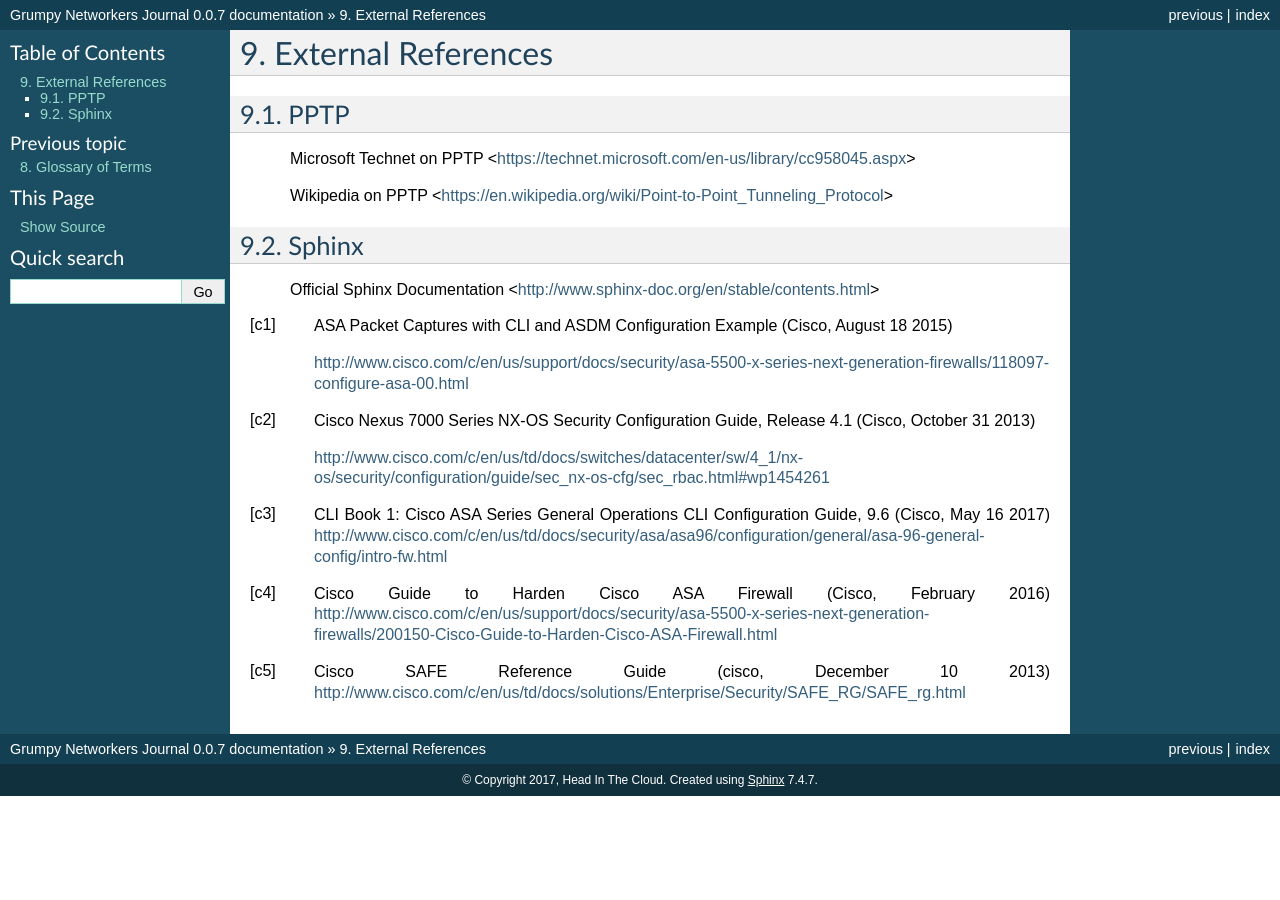
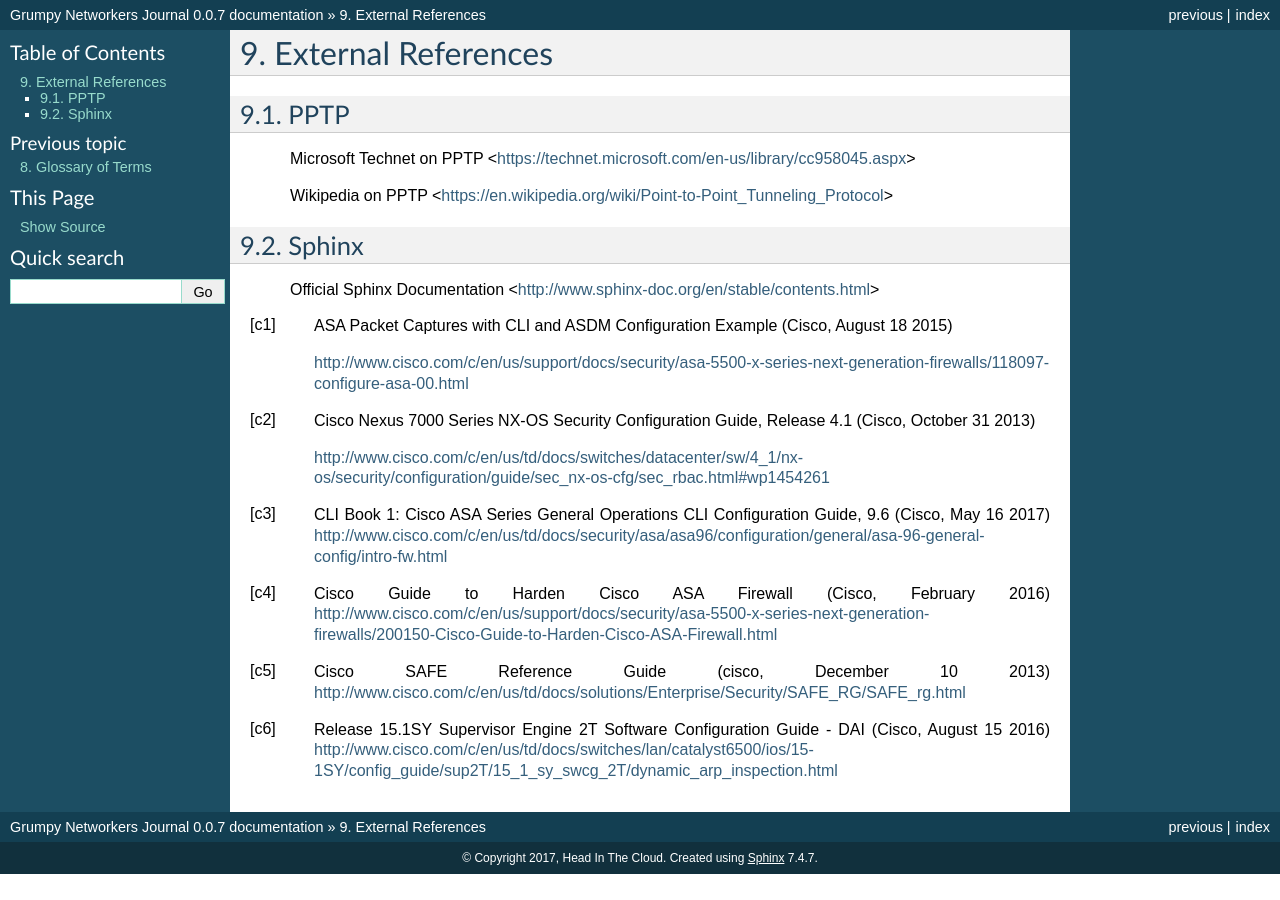
Before and after one commit to hdinthkld/gnj, a Sphinx documentation site: the page built from source/external_references.rst, in a window 1280 px wide. Built offline with Sphinx 7.4.7, drawn with Linux system fonts in a browser that asks for light colours; pages that are not in the unit, such as notebooks, are missing from menus.

Commit message:
Documented Cisco Dynamic ARP inspection

```diff
--- a/source/STUDY_NOTES/CISCO_SENSS/TOPICS.rst
+++ b/source/STUDY_NOTES/CISCO_SENSS/TOPICS.rst
@@ -1,3 +1,5 @@
+.. _cisco_ccnp_senss:
+
 ###############################################################################
 Cisco CCNP - Implementing Cisco Edge Network Security Solutions (300-206 SENSS)
 ###############################################################################
@@ -32,7 +34,7 @@ Cisco CCNP - Implementing Cisco Edge Network Security Solutions (300-206 SENSS)
 
   :ref:`1.2.a Configure DHCP snooping <cisco_dhcp_snooping>`
 
-  1.2.b Describe dynamic ARP inspection
+  :ref:`1.2.b Describe dynamic ARP inspection <cisco_dai>`
 
   1.2.c Describe storm control
 
--- a/source/external_references.rst
+++ b/source/external_references.rst
@@ -48,3 +48,8 @@ Sphinx
 .. [c5] Cisco SAFE Reference Guide
   (cisco, December 10 2013)
   http://www.cisco.com/c/en/us/td/docs/solutions/Enterprise/Security/SAFE_RG/SAFE_rg.html
+
+
+.. [c6] Release 15.1SY Supervisor Engine 2T Software Configuration Guide - DAI
+   (Cisco, August 15 2016)
+   http://www.cisco.com/c/en/us/td/docs/switches/lan/catalyst6500/ios/15-1SY/config_guide/sup2T/15_1_sy_swcg_2T/dynamic_arp_inspection.html
```
Also changed, not shown: 2 other files.
